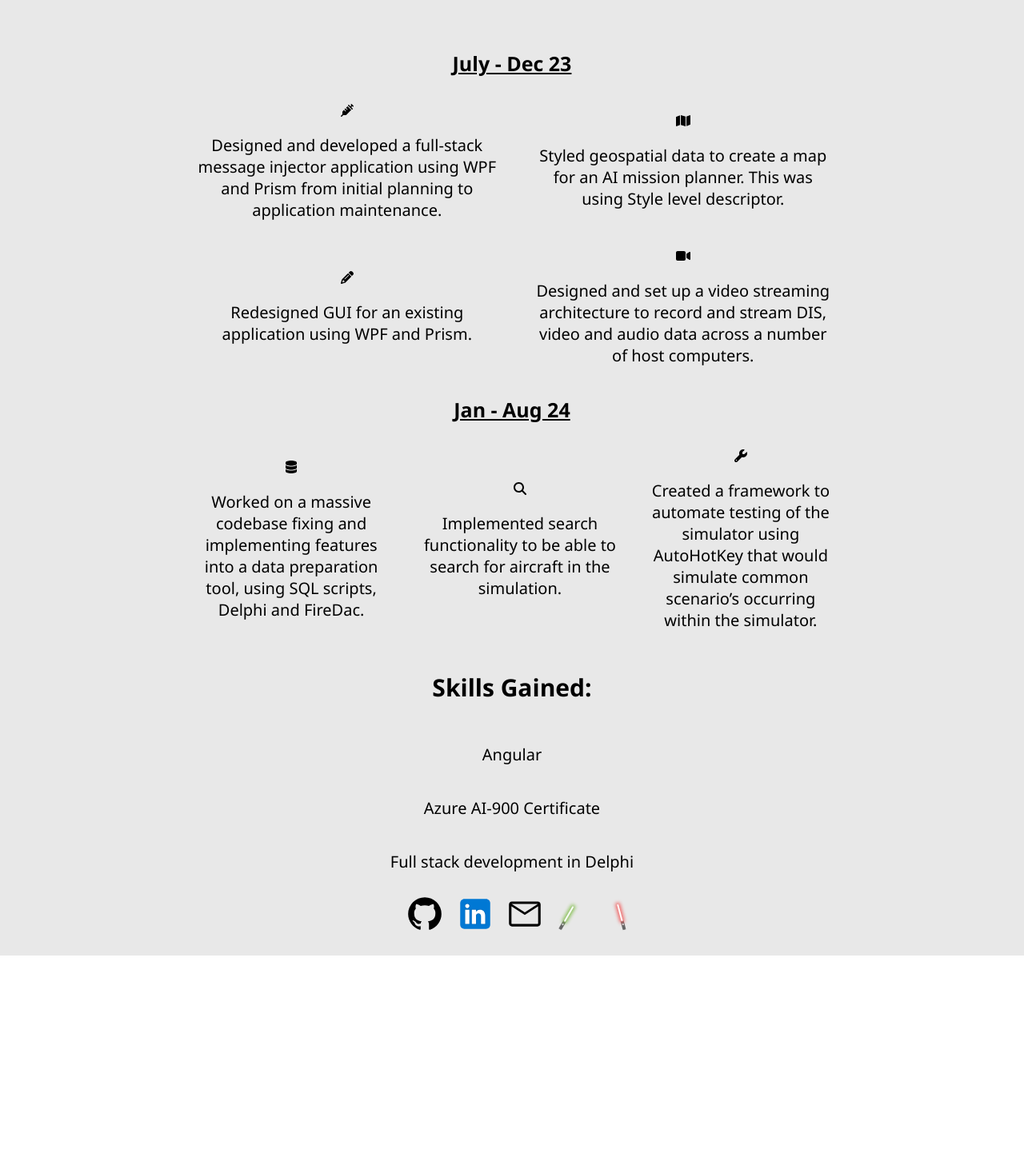
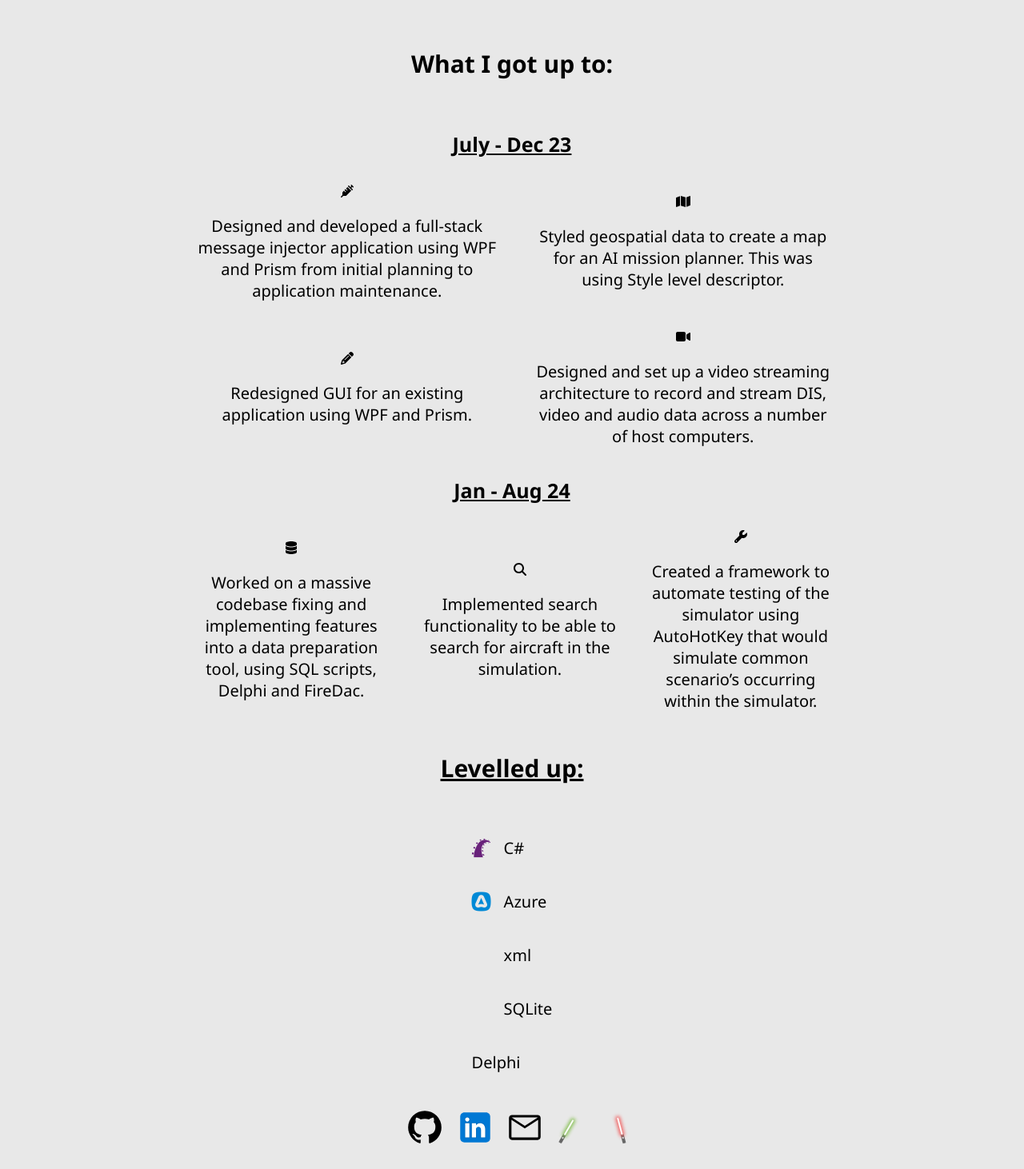
Before and after one commit to Jensooon/jenson-wintle.dev, an Angular app: page /experience in a window 1280 px wide. Shown: the part 281-1743 px from the top of the page at 80% size. Before the commit the page ends 1476 px from the top, so only its background shows below. Built offline with nearby package versions, Linux system fonts and the light colour scheme.

Commit message:
Implemented dev icons with skills in experience component.

```diff
--- a/angular.json
+++ b/angular.json
@@ -16,15 +16,11 @@
             "outputPath": "dist/jenson-wintle.dev",
             "index": "src/index.html",
             "browser": "src/main.ts",
-            "polyfills": [
-              "zone.js"
-            ],
+            "polyfills": ["zone.js"],
             "tsConfig": "tsconfig.app.json",
-            "assets": [
-              "src/favicon.ico",
-              "src/assets"
-            ],
+            "assets": ["src/favicon.ico", "src/assets"],
             "styles": [
+              "node_modules/devicon/devicon.min.css",
               "src/styles.css"
             ],
             "scripts": [],
@@ -79,16 +75,11 @@
         "test": {
           "builder": "@angular-devkit/build-angular:karma",
           "options": {
-            "polyfills": [
-              "zone.js",
-              "zone.js/testing"
-            ],
+            "polyfills": ["zone.js", "zone.js/testing"],
             "tsConfig": "tsconfig.spec.json",
-            "assets": [
-              "src/favicon.ico",
-              "src/assets"
-            ],
+            "assets": ["src/favicon.ico", "src/assets"],
             "styles": [
+              "node_modules/devicon/devicon.min.css",
               "src/styles.css"
             ],
             "scripts": []
--- a/package.json
+++ b/package.json
@@ -24,6 +24,7 @@
     "@fortawesome/angular-fontawesome": "^0.14.0",
     "@fortawesome/fontawesome-svg-core": "^6.6.0",
     "@fortawesome/free-solid-svg-icons": "^6.6.0",
+    "devicon": "^2.16.0",
     "express": "^4.18.2",
     "rxjs": "~7.8.0",
     "scrollreveal": "^4.0.9",
--- a/src/app/experience/experience.component.css
+++ b/src/app/experience/experience.component.css
@@ -3,3 +3,23 @@
   flex-direction: column;
   align-items: center;
 }
+
+.underline {
+  text-decoration: underline;
+}
+
+.skills-list {
+  list-style-type: none;
+  padding: 0;
+}
+
+.skills-list li {
+  display: flex;
+  align-items: center;
+}
+
+.skills-list i {
+  font-size: 24px;
+  margin-right: 10px;
+  width: 30px; /* Fixed width for alignment */
+}
--- a/src/app/experience/experience.component.html
+++ b/src/app/experience/experience.component.html
@@ -3,11 +3,12 @@
   [class.dark-class]="isComponentBGDark"
   [class.white-class]="!isComponentBGDark"
 >
-  <section appScrollReveal>
-    <h1 class="sub-title">Industrial Placement Year at BAE 2024</h1>
-    <h3>What I got up to:</h3>
-    <h4>July - Dec 23</h4>
-    <div class="four-by-four">
+  <section>
+    <h1 class="sub-title" appScrollReveal>💼 14 Month Industrial Placement</h1>
+    <h3 appScrollReveal>&#64; BAE Systems Digital Intelligence</h3>
+    <h3 appScrollReveal>What I got up to:</h3>
+    <h4 appScrollReveal>July - Dec 23</h4>
+    <div class="four-by-four" appScrollReveal>
       <div class="wrapper">
         <fa-icon [icon]="faSyringe"></fa-icon>
         <p>
@@ -35,8 +36,8 @@
       </div>
     </div>
 
-    <h4>Jan - Aug 24</h4>
-    <div class="three-by-one">
+    <h4 appScrollReveal>Jan - Aug 24</h4>
+    <div class="three-by-one" appScrollReveal>
       <div class="wrapper">
         <fa-icon [icon]="faDatabase"></fa-icon>
         <p>
@@ -62,10 +63,28 @@
     </div>
   </section>
 
-  <section appScrollReveal>
-    <h3>Skills Gained:</h3>
-    <p>Angular</p>
-    <p>Azure AI-900 Certificate</p>
-    <p>Full stack development in Delphi</p>
+  <section>
+    <h3 class="underline" appScrollReveal>Levelled up:</h3>
+    <ul class="skills-list">
+      <li appScrollReveal>
+        <i class="devicon-csharp-plain colored"></i>
+        <p>C#</p>
+      </li>
+      <li appScrollReveal>
+        <i class="devicon-azure-plain colored"></i>
+        <p>Azure</p>
+      </li>
+      <li appScrollReveal>
+        <i class="devicon-xml-plain colored"></i>
+        <p>xml</p>
+      </li>
+      <li appScrollReveal>
+        <i class="devicon-sqlite-plain colored"></i>
+        <p>SQLite</p>
+      </li>
+      <li appScrollReveal>
+        <p>Delphi</p>
+      </li>
+    </ul>
   </section>
 </div>
```
Also changed, not shown: 1 other file (tests, documents, lock files or other folders).
